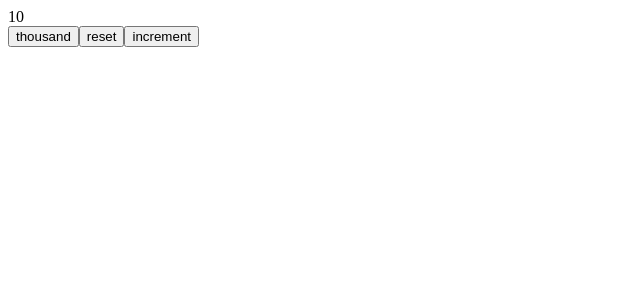
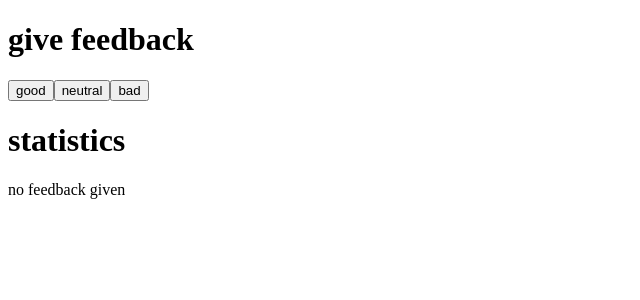
Before and after one commit to albertxtran/part1, a React (Create React App) app in the folder unicafe/: page / in a window 1280 px wide. Shown: the top 300 px of the page, without its empty margins (0-640 px from the left). Built offline with nearby package versions, Linux system fonts and the light colour scheme.

Commit message:
Exercise 1.6 - 1.11
Finished Unicafe assignment

```diff
--- a/unicafe/src/App.js
+++ b/unicafe/src/App.js
@@ -1,23 +1,94 @@
 import { useState } from "react";
-
-const Display = (props) => <div>{props.value}</div>;
 
 const Button = (props) => {
   return <button onClick={props.handleClick}>{props.text}</button>;
 };
 
+const Statistics = (props) => {
+  console.log("props: ", props);
+  return (
+    <table>
+      <tbody>
+        <tr>
+          <td>{props.text}</td>
+          <td>{props.value}</td>
+        </tr>
+      </tbody>
+    </table>
+  );
+};
+
+const Display = (props) => {
+  if (
+    props.feedback.good === 0 &&
+    props.feedback.neutral === 0 &&
+    props.feedback.bad === 0
+  ) {
+    return <div>no feedback given</div>;
+  }
+
+  return (
+    <div>
+      <Statistics value={props.feedback.good} text="good" />
+      <Statistics value={props.feedback.neutral} text="neutral" />
+      <Statistics value={props.feedback.bad} text="bad" />
+      <Statistics
+        value={
+          props.feedback.good + props.feedback.neutral + props.feedback.bad
+        }
+        text="all"
+      />
+      <Statistics
+        value={
+          (props.feedback.good - props.feedback.bad) /
+          (props.feedback.good + props.feedback.neutral + props.feedback.bad)
+        }
+        text="average"
+      />
+      <Statistics
+        value={[
+          (props.feedback.good /
+            (props.feedback.good +
+              props.feedback.neutral +
+              props.feedback.bad)) *
+            100,
+          <span key="1">&#37;</span>,
+        ]}
+        text="positive"
+      />
+    </div>
+  );
+};
+
 const App = () => {
-  const [value, setValue] = useState(10);
-  const setToValue = (number) => () => {
-    setValue(number);
+  const [feedback, setFeedback] = useState({
+    good: 0,
+    neutral: 0,
+    bad: 0,
+  });
+
+  const setToFeedback = (props) => {
+    if (props === "good") {
+      setFeedback({ ...feedback, good: feedback.good + 1 });
+    } else if (props === "neutral") {
+      setFeedback({ ...feedback, neutral: feedback.neutral + 1 });
+    } else {
+      setFeedback({ ...feedback, bad: feedback.bad + 1 });
+    }
   };
 
   return (
     <div>
-      <Display value={value} />
-      <Button handleClick={setToValue(1000)} text="thousand" />
-      <Button handleClick={setToValue(0)} text="reset" />
-      <Button handleClick={setToValue(value + 1)} text="increment" />
+      <div>
+        <h1>give feedback</h1>
+        <Button handleClick={() => setToFeedback("good")} text="good" />
+        <Button handleClick={() => setToFeedback("neutral")} text="neutral" />
+        <Button handleClick={() => setToFeedback("bad")} text="bad" />{" "}
+      </div>
+      <div>
+        <h1>statistics</h1>
+        <Display feedback={feedback} />
+      </div>
     </div>
   );
 };
```
